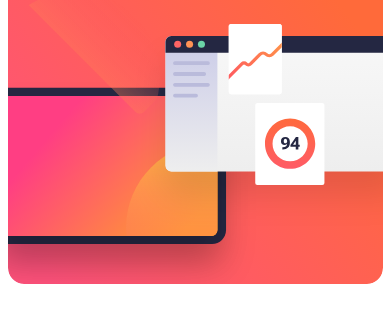
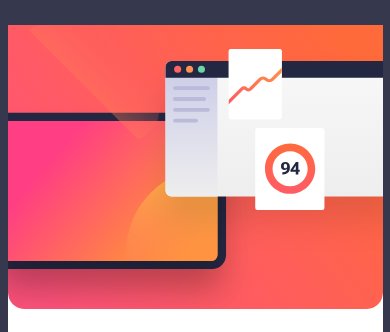
Before and after one commit to mandriva19/FrontEndMentor---Newsletter--Sign-up, a plain HTML site: page index.html in a window 390 px wide. Shown: the top 332 px of the page. Drawn offline with nearby package versions, Linux system fonts and the light colour scheme.

Commit message:
1.19
fixed some css for mobile view

```diff
--- a/home.css
+++ b/home.css
@@ -52,8 +52,8 @@ body {
     justify-content: center;
     align-items: center;
     background-color: var(--white);
-    max-width: 26.25rem;
-    margin: 0 auto;
+    max-width: 23.4375rem;
+    margin: 1.5625rem auto;
 }
 
 /* img section */
```
